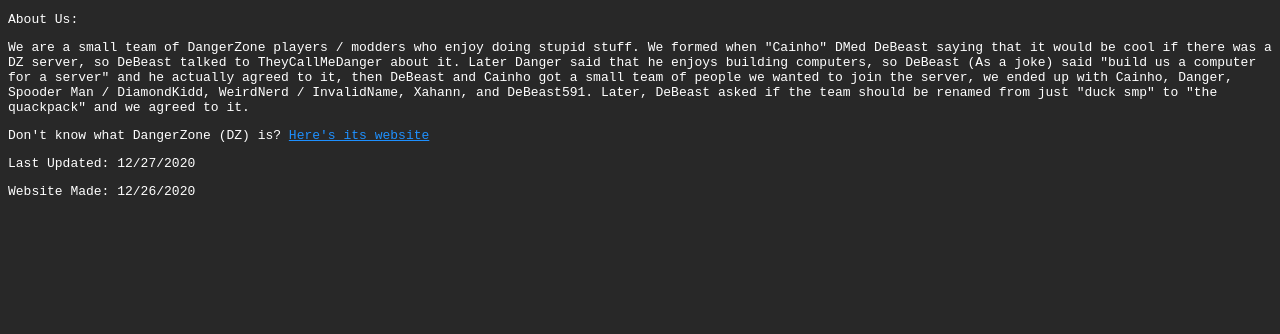
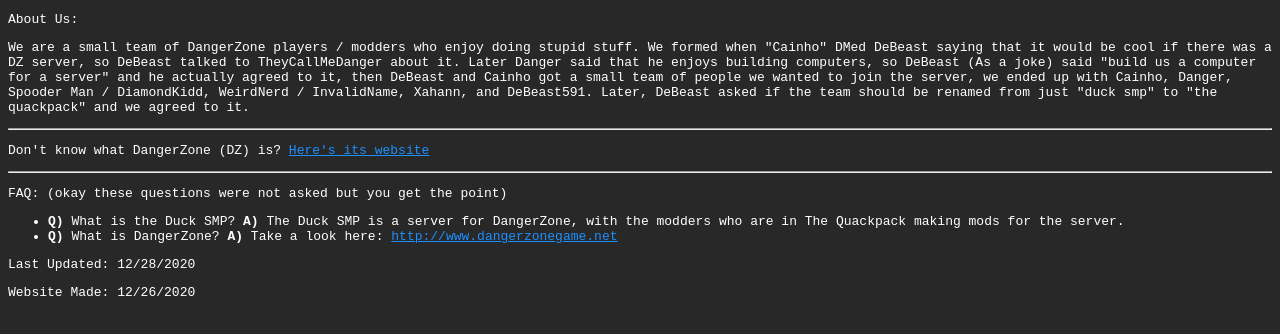
Before and after one commit to The-Quackpack/the-quackpack.github.io, a plain HTML site: page index.html in a window 1280 px wide. Shown: the part 96-430 px from the top of the page. Drawn offline with Linux system fonts and the light colour scheme; a script that the page names is missing.

Commit message:
Added a small FAQ

```diff
--- a/index.html
+++ b/index.html
@@ -11,13 +11,14 @@
 
 	<title>The Quackpack</title>
 	<h1>the quackpack</h1>
-    <link href="style.css" rel="stylesheet" type="text/css" />
+	<link href="style.css" rel="stylesheet" type="text/css" />
 
-    <script src="https://code.iconify.design/1/1.0.7/iconify.min.js"></script>
+	<script src="https://code.iconify.design/1/1.0.7/iconify.min.js">
+	</script>
 </head>
 
 <body>
-    <h3><a href="./ducksmp"><span class="iconify" data-icon="mdi-duck" data-inline="false"></span>Duck SMP</a></h3>
+	<h3><a href="./ducksmp"><span class="iconify" data-icon="mdi-duck" data-inline="false"></span>Duck SMP</a></h3>
 
 	<p>About Us:</p>
 	<p>We are a small team of DangerZone players / modders who enjoy doing stupid stuff. We formed when "Cainho" DMed DeBeast
@@ -27,12 +28,22 @@
 		Spooder Man / DiamondKidd, WeirdNerd / InvalidName, Xahann, and DeBeast591. Later, DeBeast asked if the team should be
 		renamed from just "duck smp" to "the quackpack" and we agreed to it.</p>
 
+  <hr>
+
 	<p>Don't know what DangerZone (DZ) is? <a href="http://www.dangerzonegame.net/">Here's its website</a>
+
+  <hr>
+
+  <p>FAQ: (okay these questions were not asked but you get the point)</p>
+  <ul>
+    <li><b>Q)</b> What is the Duck SMP? <b>A)</b> The Duck SMP is a server for DangerZone, with the modders who are in The Quackpack making mods for the server.</li>
+    <li><b>Q)</b> What is DangerZone? <b>A)</b> Take a look here: <a href="http://www.dangerzonegame.net">http://www.dangerzonegame.net</a></li>
+  </ul>
 
 	<script src="script.js">
 	</script>
 
-	<p>Last Updated: 12/27/2020</p>
+	<p>Last Updated: 12/28/2020</p>
 	<p>Website Made: 12/26/2020</p>
 </body>
 
```
